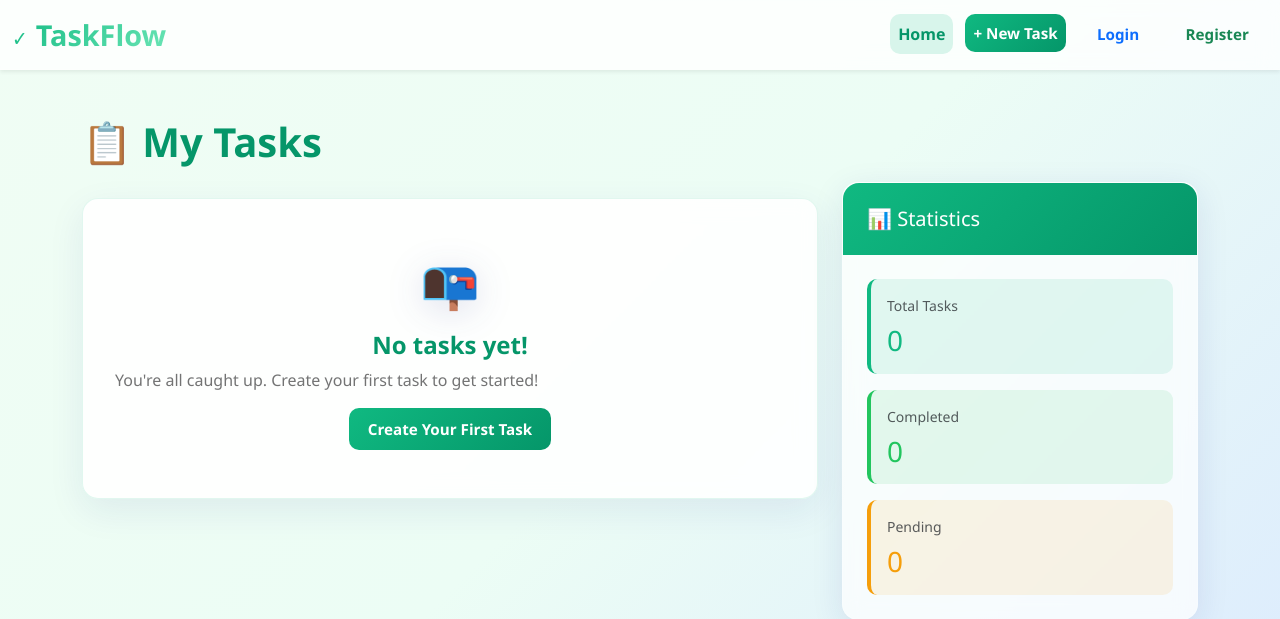
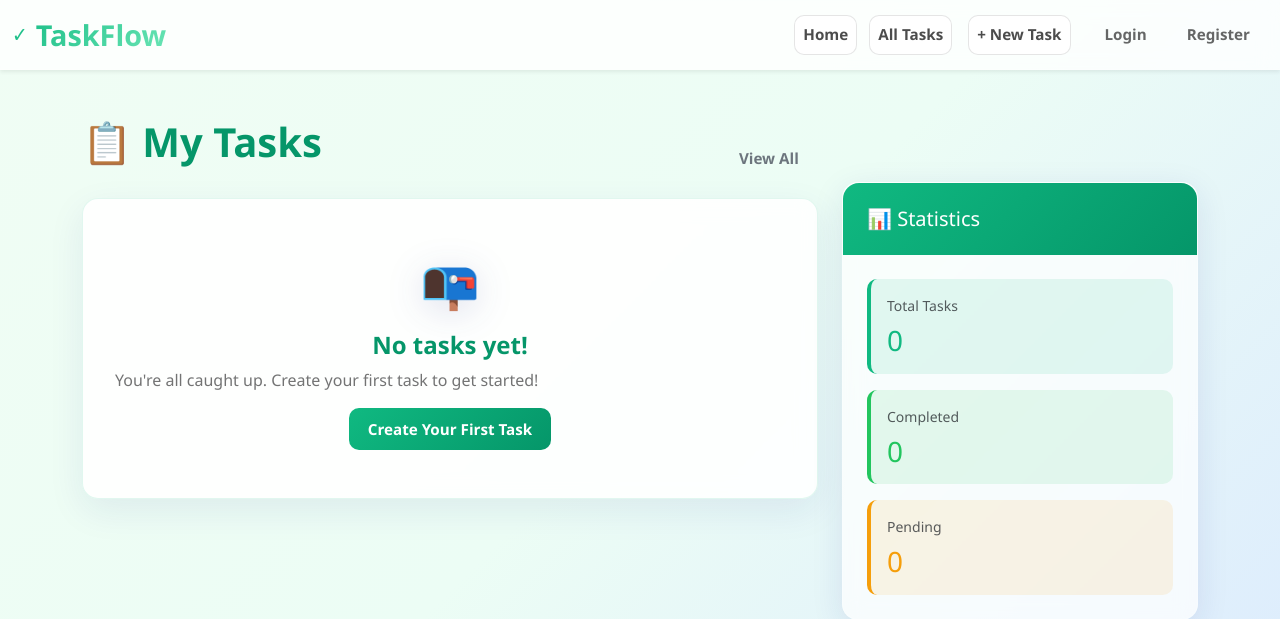
Before and after one commit to mcdofrenchfreis/Django-Playground, a Django app: page / in a window 1280 px wide. Shown: the top 619 px of the page. Run offline with Django 5.2, Linux system fonts and the light colour scheme.

Commit message:
Taskflow: small improvements

```diff
--- /dev/null
+++ b/Taskflow/todoapp/context_processors.py
@@ -0,0 +1,12 @@
+from .models import Todo
+
+
+def task_count(request):
+    """Provide the number of todos for the authenticated user for navbar badges."""
+    if request.user.is_authenticated:
+        count = Todo.objects.filter(owner=request.user).count()
+    else:
+        count = 0
+    return {
+        'nav_task_count': count
+    }
--- a/Taskflow/todoapp/static/css/style.css
+++ b/Taskflow/todoapp/static/css/style.css
@@ -37,6 +37,9 @@ body {
     backdrop-filter: blur(10px);
     border-bottom: 1px solid rgba(255, 255, 255, 0.18);
     box-shadow: 0 8px 32px rgba(31, 38, 135, 0.1);
+    min-height: 64px;
+    display: flex;
+    align-items: center;
 }
 
 .navbar-brand {
@@ -46,15 +49,29 @@ body {
     -webkit-background-clip: text;
     -webkit-text-fill-color: transparent;
     background-clip: text;
+    display: flex;
+    align-items: center;
 }
 
-.navbar .nav-link {
+.navbar .navbar-nav {
+    align-items: center;
+    gap: 0.25rem;
+}
+
+.navbar .nav-link,
+.navbar .btn {
     color: rgba(0, 0, 0, 0.6);
-    padding: 0.5rem 0.9rem;
+    display: flex;
+    align-items: center;
+    justify-content: center;
+    height: 40px;
+    padding: 0 14px;
     border-radius: 10px;
     transition: all 0.2s ease-in-out;
     margin-left: 0.25rem;
     margin-right: 0.25rem;
+    line-height: 1;
+    font-size: 0.95rem;
 }
 
 .navbar .nav-link:hover {
@@ -77,6 +94,27 @@ body {
 .navbar .btn.btn-outline-secondary:hover {
     color: var(--primary-dark);
     border-color: rgba(16, 185, 129, 0.3);
+}
+
+/* Navbar badge and compound links alignment */
+.navbar .badge {
+    display: inline-flex;
+    align-items: center;
+    height: 20px;
+    padding: 0 8px;
+}
+
+/* Keep toggler aligned when visible (mobile only) */
+@media (max-width: 991.98px) {
+  .navbar .navbar-toggler {
+      display: flex; /* on mobile, ensure proper centering */
+      align-items: center;
+      justify-content: center;
+  }
+}
+
+.navbar .collapse.navbar-collapse {
+    align-items: center;
 }
 
 /* Glassmorphism Cards */
--- a/Taskflow/todoapp/templates/base.html
+++ b/Taskflow/todoapp/templates/base.html
@@ -20,11 +20,19 @@
             <div class="collapse navbar-collapse" id="navbarNav">
                 <ul class="navbar-nav ms-auto">
                     {% url 'todo_list' as home_url %}
+                    {% url 'todo_all' as all_url %}
                     <li class="nav-item">
-                        <a class="nav-link {% if request.path == home_url %}active{% endif %}" href="{{ home_url }}">Home</a>
+                        <a class="nav-link btn btn-outline-secondary {% if request.path == home_url %}active{% endif %}" href="{{ home_url }}">Home</a>
                     </li>
                     <li class="nav-item">
-                        <a class="nav-link btn btn-primary text-white ms-2" href="{% url 'todo_create' %}">+ New Task</a>
+                        <a class="nav-link btn btn-outline-secondary d-flex align-items-center {% if request.path == all_url %}active{% endif %}" href="{{ all_url }}">All Tasks
+                            {% if nav_task_count %}
+                                <span class="badge bg-light text-dark ms-2">{{ nav_task_count }}</span>
+                            {% endif %}
+                        </a>
+                    </li>
+                    <li class="nav-item">
+                        <a class="nav-link btn btn-outline-secondary ms-2" href="{% url 'todo_create' %}">+ New Task</a>
                     </li>
                     {% if request.user.is_authenticated %}
                     <li class="nav-item d-flex align-items-center ms-2">
--- a/Taskflow/todoapp/templates/todoapp/todo_list.html
+++ b/Taskflow/todoapp/templates/todoapp/todo_list.html
@@ -5,7 +5,12 @@
 {% block content %}
 <div class="row">
     <div class="col-lg-8">
-        <h1>📋 My Tasks</h1>
+        <div class="d-flex align-items-center justify-content-between">
+            <h1>📋 {{ page_title|default:'My Tasks' }}</h1>
+            {% if show_view_all %}
+            <a href="{% url 'todo_all' %}" class="btn btn-outline-secondary">View All</a>
+            {% endif %}
+        </div>
 
         {% if todos %}
             <div class="todo-container">
--- a/Taskflow/todoapp/urls.py
+++ b/Taskflow/todoapp/urls.py
@@ -9,6 +9,7 @@ urlpatterns = [
     path('todo/<int:pk>/edit/', views.todo_update, name='todo_update'),
     path('todo/<int:pk>/delete/', views.todo_delete, name='todo_delete'),
     path('todo/<int:pk>/toggle/', views.toggle_todo, name='toggle_todo'),
+    path('all/', views.todo_all, name='todo_all'),
     path('register/', views.register_view, name='register'),
     path('login/', views.login_view, name='login'),
     path('logout/', views.logout_view, name='logout'),
--- a/Taskflow/todoapp/views.py
+++ b/Taskflow/todoapp/views.py
@@ -9,17 +9,60 @@ from django.contrib import messages
 
 
 def todo_list(request):
-    """Display all todos for the current user (or all if not authenticated)."""
+    """Display the main page showing a highlighted subset of todos for the current user."""
     if request.user.is_authenticated:
-        todos = Todo.objects.filter(owner=request.user)
+        user_todos = Todo.objects.filter(owner=request.user)
     else:
-        todos = Todo.objects.none()
-    completed_count = todos.filter(completed=True).count()
-    pending_count = todos.filter(completed=False).count()
+        user_todos = Todo.objects.none()
+
+    total_count = user_todos.count()
+    completed_count = user_todos.filter(completed=True).count()
+    pending_count = user_todos.filter(completed=False).count()
+
+    # Pick a small random highlighted subset for the main page
+    highlighted = user_todos.order_by('?')[:2]
+
     return render(request, 'todoapp/todo_list.html', {
-        'todos': todos,
+        'todos': highlighted,
+        'total_count': total_count,
         'completed_count': completed_count,
         'pending_count': pending_count,
+        'page_title': 'My Tasks',
+        'show_view_all': True,
+    })
+
+
+def todo_all(request):
+    """Display all todos for the current user (full list)."""
+    if request.user.is_authenticated:
+        todos_qs = Todo.objects.filter(owner=request.user).order_by('-created_at')
+    else:
+        todos_qs = Todo.objects.none()
+    completed_count = todos_qs.filter(completed=True).count()
+    pending_count = todos_qs.filter(completed=False).count()
+    total_count = todos_qs.count()
+
+    # Pagination
+    from django.core.paginator import Paginator, EmptyPage, PageNotAnInteger
+    page = request.GET.get('page', 1)
+    paginator = Paginator(todos_qs, 10)  # 10 todos per page
+    try:
+        page_obj = paginator.page(page)
+    except PageNotAnInteger:
+        page_obj = paginator.page(1)
+    except EmptyPage:
+        page_obj = paginator.page(paginator.num_pages)
+
+    return render(request, 'todoapp/todo_list.html', {
+        'todos': page_obj.object_list,
+        'page_obj': page_obj,
+        'paginator': paginator,
+        'is_paginated': paginator.num_pages > 1,
+        'total_count': total_count,
+        'completed_count': completed_count,
+        'pending_count': pending_count,
+        'page_title': 'All Tasks',
+        'show_view_all': False,
     })
 
 
--- a/Taskflow/todoproject/settings.py
+++ b/Taskflow/todoproject/settings.py
@@ -55,6 +55,7 @@ TEMPLATES = [
                 'django.template.context_processors.request',
                 'django.contrib.auth.context_processors.auth',
                 'django.contrib.messages.context_processors.messages',
+                'todoapp.context_processors.task_count',
             ],
         },
     },
```
Also changed, not shown: other parts of Taskflow/todoapp/templates/todoapp/todo_list.html (+37 -6 lines), Taskflow/db.sqlite3.
